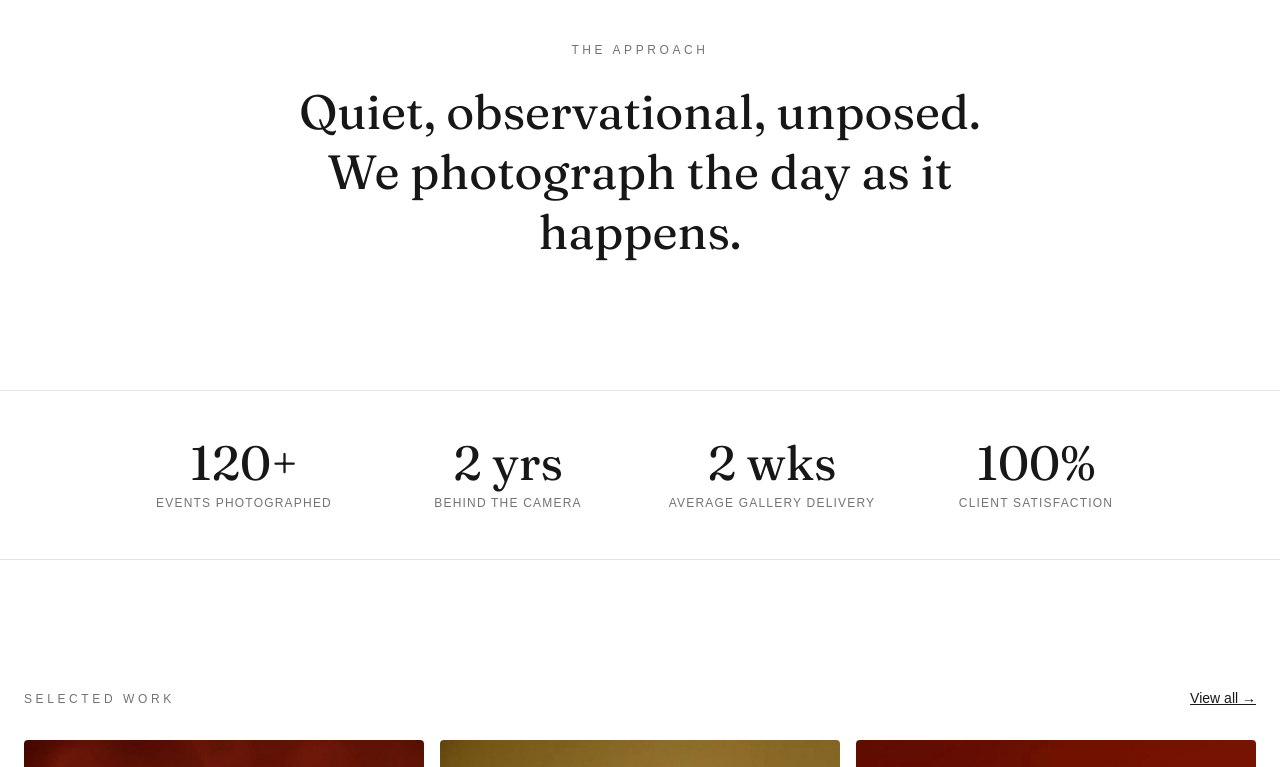
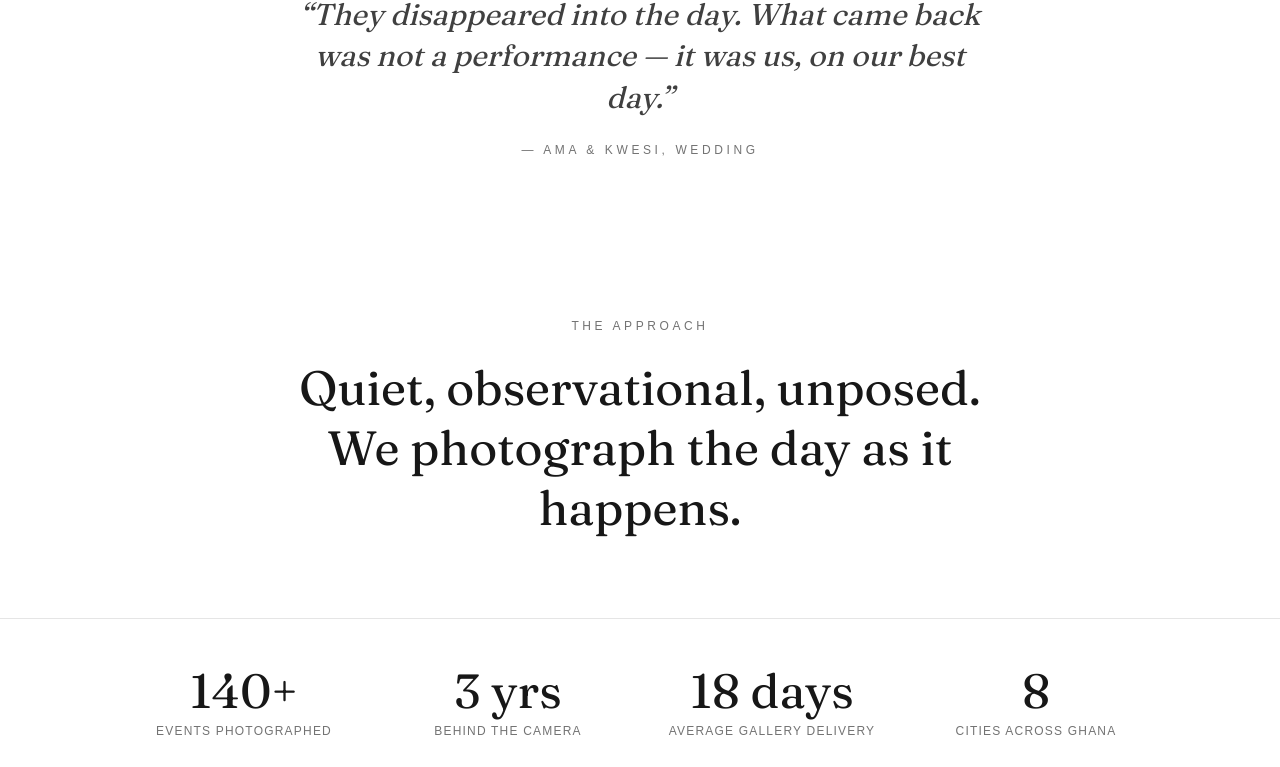
Before and after one commit to Fadel333/photographer-web, a Next.js app: page / in a window 1280 px wide. Shown: the part 934-1701 px from the top of the page. Built offline with nearby package versions, Linux system fonts and the light colour scheme.

Commit message:
Add pull quote, real stats, and behind-the-camera section

```diff
--- a/src/app/page.tsx
+++ b/src/app/page.tsx
@@ -31,11 +31,12 @@ const PROCESS = [
   { step: "04", title: "Gallery", desc: "Edited images delivered within three weeks, in a private online gallery." },
 ];
 
+// Real, specific numbers — replaces the earlier "120+/2yrs/2wks/100%"
 const STATS = [
-  { value: "120+", label: "Events photographed" },
-  { value: "2 yrs", label: "Behind the camera" },
-  { value: "2 wks", label: "Average gallery delivery" },
-  { value: "100%", label: "Client satisfaction" },
+  { value: "140+", label: "Events photographed" },
+  { value: "3 yrs", label: "Behind the camera" },
+  { value: "18 days", label: "Average gallery delivery" },
+  { value: "8", label: "Cities across Ghana" },
 ];
 
 const VALUES = [
@@ -178,8 +179,18 @@ export default function Home() {
         </div>
       </section>
 
+      {/* PULL QUOTE — new: trust signal before the visitor scrolls */}
+      <section className="max-w-3xl mx-auto px-6 py-16 sm:py-20 text-center">
+        <p className="font-serif italic text-xl sm:text-2xl md:text-3xl text-neutral-700 leading-snug">
+          &ldquo;They disappeared into the day. What came back was not a performance — it was us, on our best day.&rdquo;
+        </p>
+        <p className="mt-6 text-xs uppercase tracking-[0.3em] text-neutral-500">
+          — Ama &amp; Kwesi, Wedding
+        </p>
+      </section>
+
       {/* INTRO */}
-      <section className="max-w-3xl mx-auto px-6 py-20 sm:py-32 text-center">
+      <section className="max-w-3xl mx-auto px-6 py-12 sm:py-20 text-center">
         <p className="text-xs uppercase tracking-[0.3em] text-neutral-500 mb-6">The approach</p>
         <h2 className="font-serif text-3xl md:text-5xl leading-tight">
           Quiet, observational, unposed. <br />
@@ -187,7 +198,7 @@ export default function Home() {
         </h2>
       </section>
 
-      {/* STATS STRIP */}
+      {/* STATS STRIP — updated to real, specific numbers */}
       <section className="border-y border-neutral-200 py-12 px-6">
         <div className="max-w-5xl mx-auto grid grid-cols-2 md:grid-cols-4 gap-6 sm:gap-8">
           {STATS.map((s) => (
@@ -197,6 +208,9 @@ export default function Home() {
             </div>
           ))}
         </div>
+        <p className="text-center text-[10px] uppercase tracking-widest text-neutral-400 mt-8">
+          Every number is real. No vanity metrics.
+        </p>
       </section>
 
       {/* FEATURED GALLERY */}
@@ -227,6 +241,36 @@ export default function Home() {
               </div>
             </motion.div>
           ))}
+        </div>
+      </section>
+
+      {/* BEHIND THE CAMERA — new: makes the studio human */}
+      <section className="py-20 sm:py-32 px-6">
+        <div className="max-w-4xl mx-auto grid md:grid-cols-2 gap-10 items-center">
+          <div className="relative aspect-[4/5] overflow-hidden rounded bg-neutral-100">
+            <Image
+              src="/hero.jpg"
+              alt="Behind the scenes"
+              fill
+              className="object-cover"
+              sizes="(max-width: 768px) 100vw, 50vw"
+            />
+          </div>
+          <div>
+            <p className="text-xs uppercase tracking-[0.3em] text-neutral-500 mb-4">Behind the camera</p>
+            <h2 className="font-serif text-3xl md:text-4xl leading-tight mb-6">
+              Most of the work is waiting for the right moment.
+            </h2>
+            <p className="text-neutral-600 leading-relaxed">
+              I started photographing because I wanted to be the person who noticed
+              what everyone else missed. Hundreds of ceremonies later, I still watch
+              more than I shoot. If I do my job well, you&apos;ll forget I&apos;m there —
+              and the photographs will feel like the day itself.
+            </p>
+            <p className="mt-6 text-sm uppercase tracking-widest text-neutral-500">
+              — Klik Haus
+            </p>
+          </div>
         </div>
       </section>
 
@@ -411,7 +455,6 @@ export default function Home() {
         <div className="max-w-5xl mx-auto mt-12 sm:mt-16 pt-6 sm:pt-8 border-t border-neutral-100 flex flex-col sm:flex-row sm:justify-between gap-4 text-xs text-neutral-400">
           <span>© 2026 Klik Haus. All rights reserved.</span>
           <span>Built by FADI Technologies</span>
-          <a href="/admin" className="hover:text-neutral-700">Studio access</a>
         </div>
       </footer>
     </main>
```
